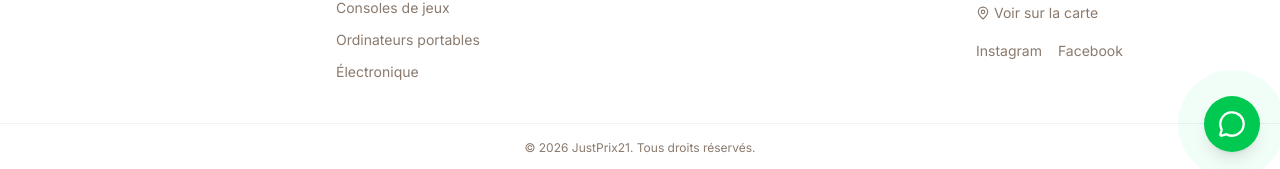
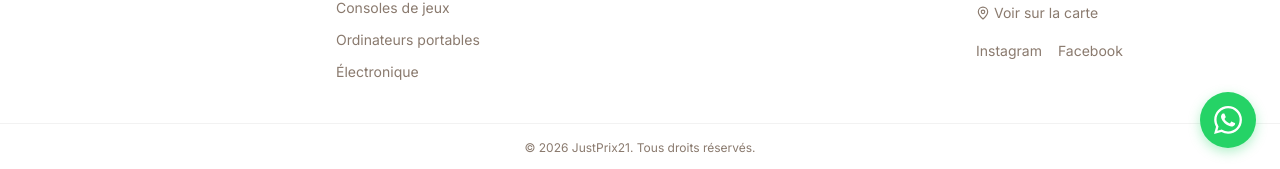
Before and after one commit to Ishaqf/JustPrix21Website, a React (Vite) app in the folder client/: page / in a window 1280 px wide. Shown: the part 628-797 px from the top of the page. Built offline with nearby package versions, Linux system fonts and the light colour scheme; no server answers.

Commit message:
updating whatsapp button

```diff
--- a/client/src/components/common/WhatsAppButton.jsx
+++ b/client/src/components/common/WhatsAppButton.jsx
@@ -1,25 +1,97 @@
-import { MessageCircle } from 'lucide-react';
+import { useState } from 'react';
 import { SHOP_INFO } from '../../utils/shopInfo';
 
-// lucide-react has no WhatsApp brand glyph (it's a generic icon set, not
-// brand logos) — MessageCircle stands in. Swap for the real WhatsApp mark
-// (e.g. via react-icons) if the exact logo matters more than the behavior.
+const WA_URL = `https://wa.me/${SHOP_INFO.whatsappNumber}?text=${encodeURIComponent(SHOP_INFO.whatsappMessage)}`;
+
 const WhatsAppButton = () => {
-  const href = `https://wa.me/${SHOP_INFO.whatsappNumber}?text=${encodeURIComponent(SHOP_INFO.whatsappMessage)}`;
+  const [hovered, setHovered] = useState(false);
 
   return (
+    <>
+      <style>{`
+        @keyframes wa-ping {
+          0% { transform: scale(1); opacity: 0.7; }
+          70% { transform: scale(1.6); opacity: 0; }
+          100% { transform: scale(1.6); opacity: 0; }
+        }
+        .wa-ping { animation: wa-ping 2s ease-out infinite; }
+      `}</style>
+      <div
+        style={{
+          position: 'fixed',
+          bottom: '24px',
+          right: '24px',
+          zIndex: 50,
+          display: 'flex',
+          alignItems: 'center',
+          gap: '12px',
+        }}
+      >
+        {/* Tooltip — desktop only via CSS class */}
+        <div
+          className="hidden sm:block"
+          style={{
+            background: '#1f2937',
+            color: '#f9fafb',
+            padding: '8px 14px',
+            borderRadius: '10px',
+            fontSize: '13px',
+            fontWeight: 500,
+            whiteSpace: 'nowrap',
+            border: '1px solid #374151',
+            boxShadow: '0 4px 12px rgba(0,0,0,0.4)',
+            opacity: hovered ? 1 : 0,
+            transform: hovered ? 'translateX(0)' : 'translateX(8px)',
+            transition: 'opacity 0.2s, transform 0.2s',
+            pointerEvents: 'none',
+          }}
+        >
+          Contactez-nous sur WhatsApp
+        </div>
+
+        {/* Button + pulse ring */}
+        <div style={{ position: 'relative', width: '56px', height: '56px' }}>
+          <div
+            className="wa-ping"
+            style={{
+              position: 'absolute',
+              inset: 0,
+              borderRadius: '50%',
+              background: '#25D366',
+            }}
+          />
+
           <a
-      href={href}
+            href={WA_URL}
             target="_blank"
             rel="noopener noreferrer"
             aria-label="Discuter sur WhatsApp"
-      className="fixed bottom-5 right-5 z-50 flex h-14 w-14 items-center justify-center"
+            onMouseEnter={() => setHovered(true)}
+            onMouseLeave={() => setHovered(false)}
+            style={{
+              position: 'relative',
+              display: 'flex',
+              alignItems: 'center',
+              justifyContent: 'center',
+              width: '56px',
+              height: '56px',
+              borderRadius: '50%',
+              background: '#25D366',
+              boxShadow: hovered
+                ? '0 8px 24px rgba(37,211,102,0.55)'
+                : '0 4px 12px rgba(37,211,102,0.35)',
+              transform: hovered ? 'scale(1.1)' : 'scale(1)',
+              transition: 'transform 0.2s, box-shadow 0.2s',
+              textDecoration: 'none',
+            }}
           >
-      <span className="absolute inline-flex h-full w-full animate-ping rounded-full bg-green-400 opacity-75" />
-      <span className="relative flex h-14 w-14 items-center justify-center rounded-full bg-green-500 text-white shadow-lg">
-        <MessageCircle size={28} />
-      </span>
+            <svg width="28" height="28" viewBox="0 0 24 24" fill="white">
+              <path d="M17.472 14.382c-.297-.149-1.758-.867-2.03-.967-.273-.099-.471-.148-.67.15-.197.297-.767.966-.94 1.164-.173.199-.347.223-.644.075-.297-.15-1.255-.463-2.39-1.475-.883-.788-1.48-1.761-1.653-2.059-.173-.297-.018-.458.13-.606.134-.133.298-.347.446-.52.149-.174.198-.298.298-.497.099-.198.05-.371-.025-.52-.075-.149-.669-1.612-.916-2.207-.242-.579-.487-.5-.669-.51-.173-.008-.371-.01-.57-.01-.198 0-.52.074-.792.372-.272.297-1.04 1.016-1.04 2.479 0 1.462 1.065 2.875 1.213 3.074.149.198 2.096 3.2 5.077 4.487.709.306 1.262.489 1.694.625.712.227 1.36.195 1.871.118.571-.085 1.758-.719 2.006-1.413.248-.694.248-1.289.173-1.413-.074-.124-.272-.198-.57-.347m-5.421 7.403h-.004a9.87 9.87 0 01-5.031-1.378l-.361-.214-3.741.982.998-3.648-.235-.374a9.86 9.86 0 01-1.51-5.26c.001-5.45 4.436-9.884 9.888-9.884 2.64 0 5.122 1.03 6.988 2.898a9.825 9.825 0 012.893 6.994c-.003 5.45-4.437 9.884-9.885 9.884m8.413-18.297A11.815 11.815 0 0012.05 0C5.495 0 .16 5.335.157 11.892c0 2.096.547 4.142 1.588 5.945L.057 24l6.305-1.654a11.882 11.882 0 005.683 1.448h.005c6.554 0 11.89-5.335 11.893-11.893a11.821 11.821 0 00-3.48-8.413z" />
+            </svg>
           </a>
+        </div>
+      </div>
+    </>
   );
 };
 
```
Lines whose indentation alone changed are shown as unchanged.
